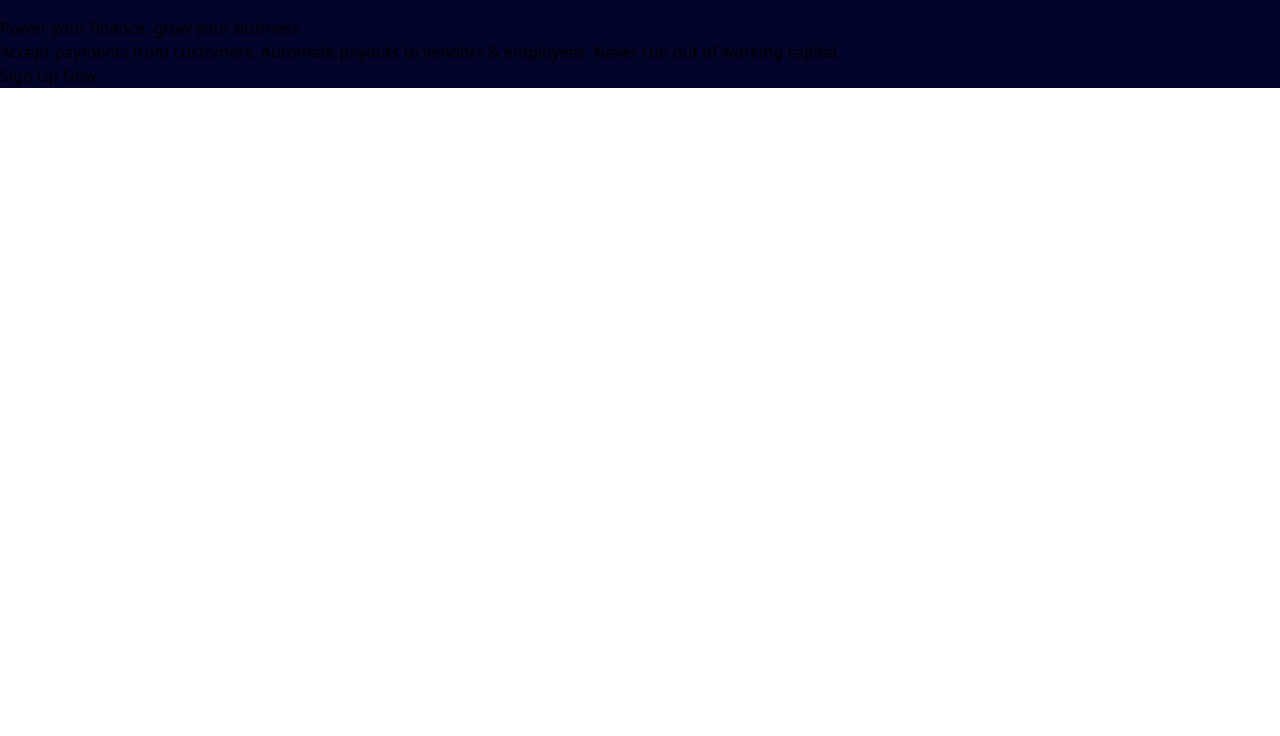
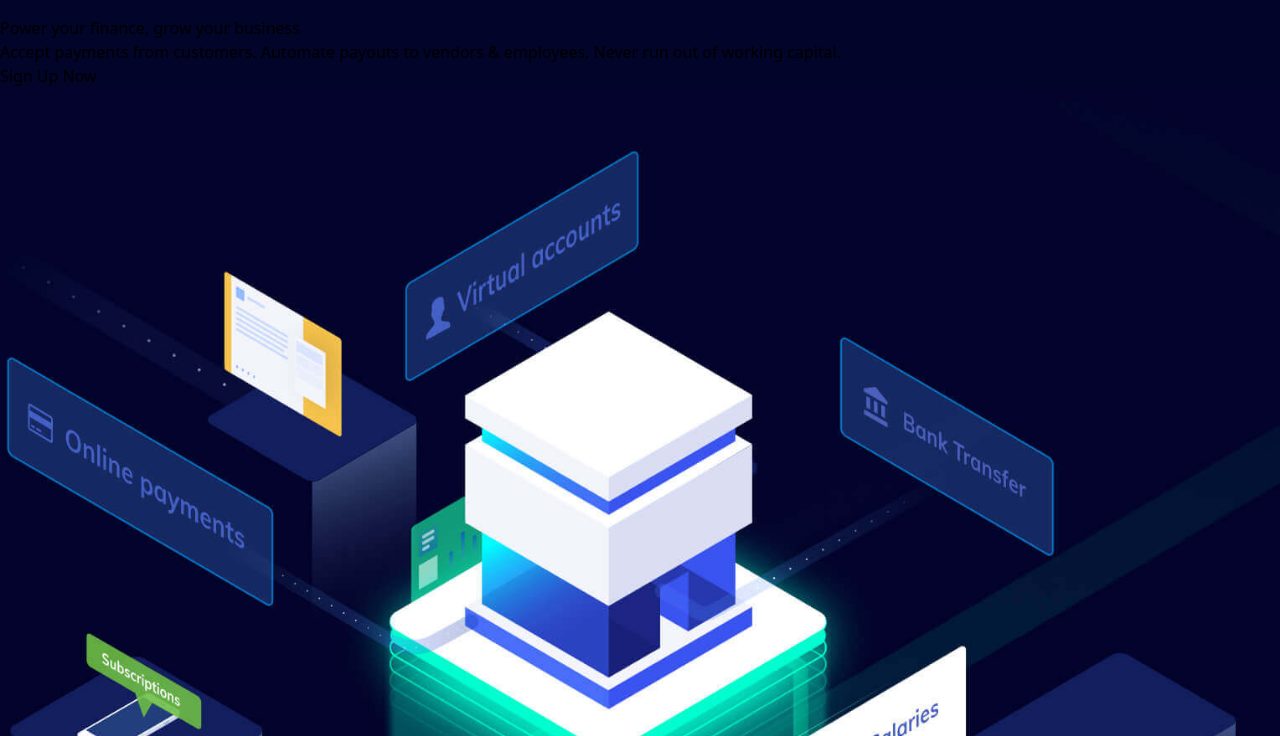
Before and after one commit to invtfl-yuvraj/razorpay-clone, a website built with Vite: page index.html in a window 1280 px wide. Shown: the part 64-800 px from the top of the page. Built offline with nearby package versions, Linux system fonts and the light colour scheme.

Commit message:
Added image at right in hero section

```diff
--- a/index.html
+++ b/index.html
@@ -68,6 +68,10 @@
             class=""
             >Sign Up Now</button>
         </div>
+
+        <!--right part-->
+        <img src="./assets/hero_section/hero-illustration.jpg" alt=""
+        class="">
     </div>
 
     </section>
```
